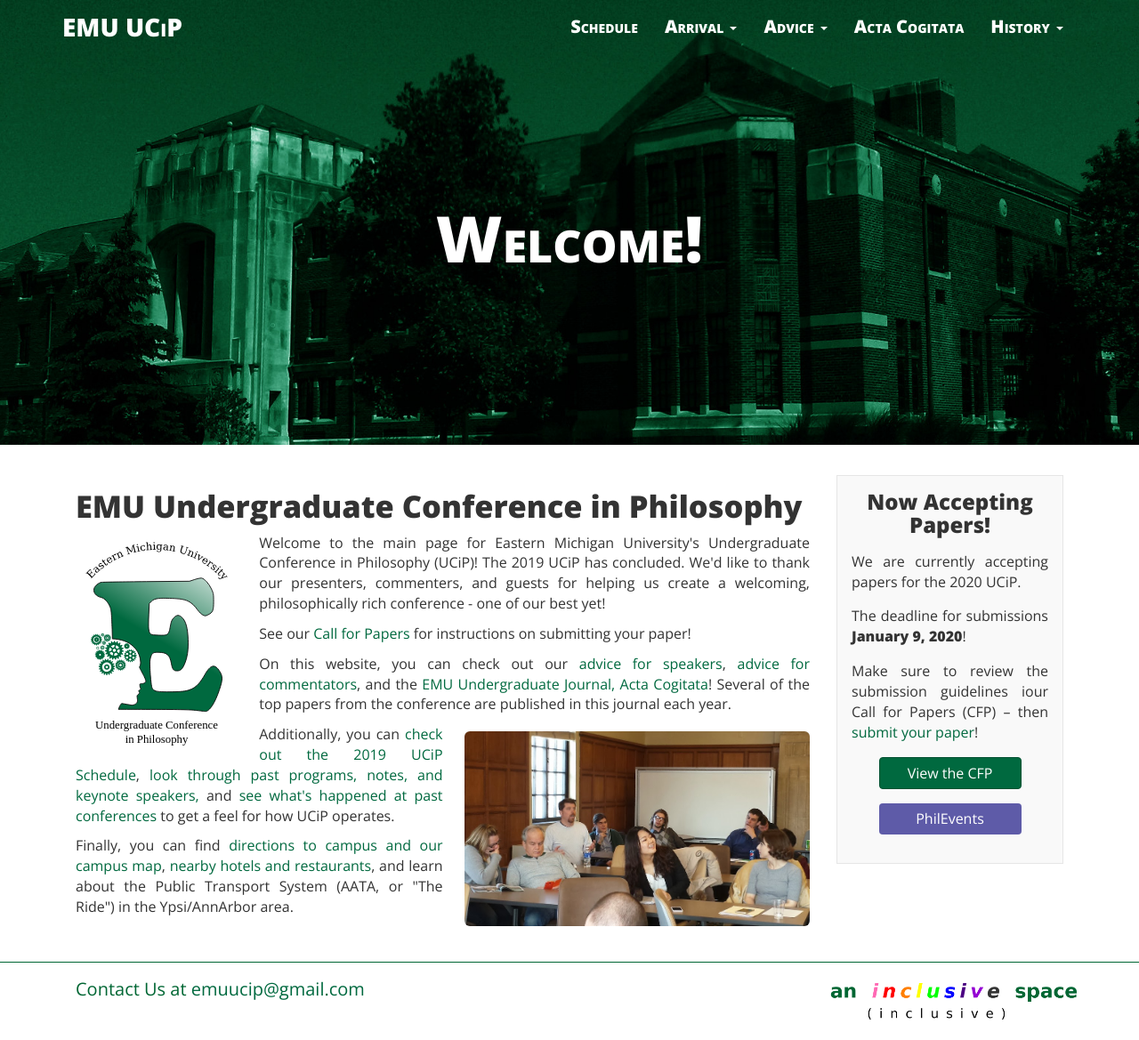
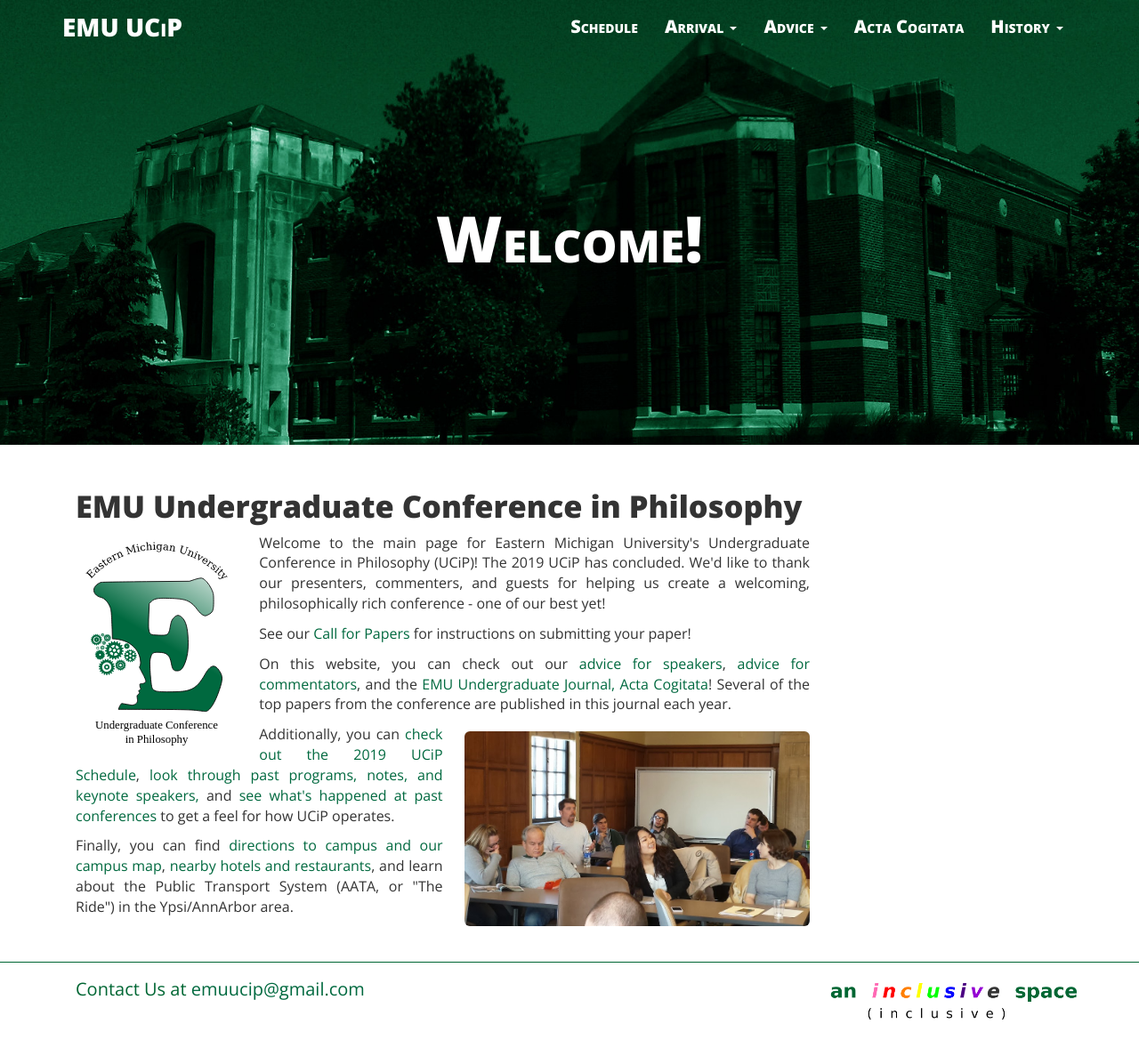
Before and after one commit to ucip/ucip.github.io, a Jekyll site: the page built from index.html, in a window 1280 px wide. Shown: the whole page at 89% size. Built offline with Jekyll 4.4.1, drawn with Linux system fonts in a browser that asks for light colours; nearby versions of some CDN libraries.

Commit message:
made CFP go away

```diff
--- a/_includes/box.html
+++ b/_includes/box.html
@@ -1,5 +1,5 @@
 <!-- CALL FOR PAPERS MESSAGE -->
-<div class="col-sm-3 col-xs-12 hidden-print">
+<!-- <div class="col-sm-3 col-xs-12 hidden-print">
   <div class="post-list-box announcement">
     <h3 class="text-center post-list-header">Now Accepting Papers!</h3>
     <p class="text-justify announcement-text">We are currently accepting papers for the 2020 UCiP.</p>
@@ -10,7 +10,7 @@
       <a class="btn btn-info phil-events cfp" href="https://philevents.org/event/show/76538" role="button">PhilEvents</a>
     </div>
   </div>
-</div>
+</div> -->
 
 <!-- FLYER COMING SOON MESSAGE
 <div class="col-sm-3 col-xs-12 hidden-print">
```
